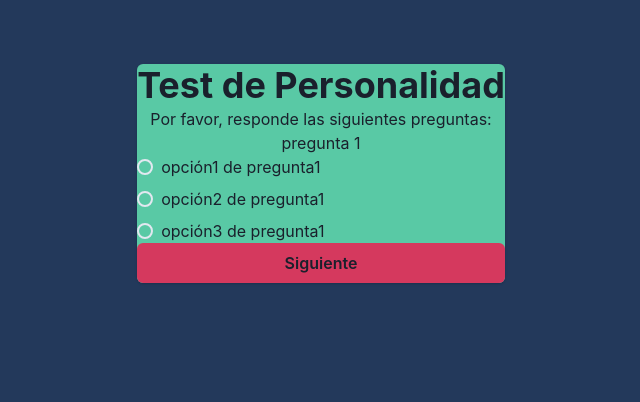
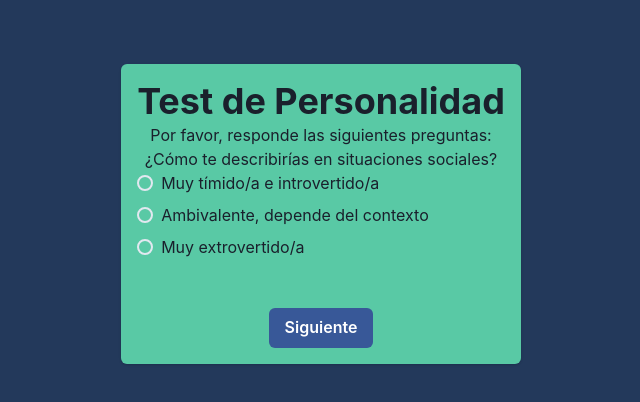
Before and after one commit to fermuzadev/wm-front-app, a React (Vite) app: page /personality in a window 1280 px wide. Shown: the top 402 px of the page, without its empty margins (319-959 px from the left). Built offline with nearby package versions, Linux system fonts and the light colour scheme.

Commit message:
personality test page working

```diff
--- a/src/mocks/preguntasPersonalidad.js
+++ b/src/mocks/preguntasPersonalidad.js
@@ -1,29 +1,92 @@
 export const preguntasPersonalidad = [
   {
     id: 0,
-    pregunta: "pregunta 1",
+    pregunta: "¿Cómo te describirías en situaciones sociales?",
     opciones: [
-      "opción1 de pregunta1",
-      "opción2 de pregunta1",
-      "opción3 de pregunta1",
+      "Muy tímido/a e introvertido/a",
+      "Ambivalente, depende del contexto",
+      "Muy extrovertido/a",
     ],
   },
   {
     id: 1,
-    pregunta: "pregunta 2",
+    pregunta: "¿Cómo manejas el estrés o la presión?",
     opciones: [
-      "opción1 de pregunta2",
-      "opción2 de pregunta2",
-      "opción3 de pregunta2",
+      "Me abrumo fácilmente",
+      "Suelo mantener la calma",
+      "Me encanta el desafío y me motiva",
     ],
   },
   {
     id: 2,
-    pregunta: "pregunta 3",
+    pregunta: "¿Qué tan organizado/a eres en tu vida diaria?",
     opciones: [
-      "opción1 de pregunta3",
-      "opción2 de pregunta3",
-      "opción3 de pregunta3",
+      "Desorganizado/a",
+      "Organizado/a en general",
+      "Muy organizado/a",
     ],
   },
+  {
+    id: 3,
+    pregunta: "¿Cómo enfrentas los cambios en tu vida?",
+    opciones: [
+      "Me cuesta adaptarme",
+      "Adaptabilidad moderada",
+      "Busco activamente nuevos desafíos y cambios",
+    ],
+  },
+  {
+    id: 4,
+    pregunta: "¿Qué tan optimista o pesimista eres por naturaleza?",
+    opciones: ["Muy pesimista", "Neutro/a o equilibrado/a", "Muy optimista"],
+  },
 ];
+{
+  /*
+¿Cómo te describirías en situaciones sociales?
+
+(1) Muy tímido/a e introvertido/a
+(2) Moderadamente reservado/a
+(3) Ambivalente, depende del contexto
+(4) Bastante extrovertido/a
+(5) Muy extrovertido/a
+
+¿Cómo manejas el estrés o la presión?
+
+(1) Me abrumo fácilmente
+(2) A veces me afecta, pero puedo manejarlo
+(3) Suelo mantener la calma
+(4) Me desempeño bien bajo presión
+(5) Me encanta el desafío y me motiva
+
+¿Qué tan organizado/a eres en tu vida diaria?
+
+(1) Desorganizado/a
+(2) Algo desorganizado/a
+(3) Organizado/a en general
+(4) Bastante organizado/a
+(5) Muy organizado/a
+
+¿Cómo enfrentas los cambios en tu vida?
+
+(1) Me cuesta adaptarme
+(2) Prefiero la estabilidad, pero puedo adaptarme
+(3) Adaptabilidad moderada
+(4) Me gusta el cambio y lo abrazo
+(5) Busco activamente nuevos desafíos y cambios
+
+¿Qué tan optimista o pesimista eres por naturaleza?
+
+(1) Muy pesimista
+(2) Moderadamente pesimista
+(3) Neutro/a o equilibrado/a
+(4) Moderadamente optimista
+(5) Muy optimista
+---
+Resulados
+
+0-8   Introvertido
+9-16  Intermedio
+17-25 Extrovertido
+*/
+}
--- a/src/pages/Personality.jsx
+++ b/src/pages/Personality.jsx
@@ -9,23 +9,39 @@ import {
   Radio,
   RadioGroup,
   Stack,
+  Spacer,
 } from "@chakra-ui/react";
 import { preguntasPersonalidad } from "../mocks/preguntasPersonalidad";
 
 export default function Personality() {
-  const [answers, setAnswers] = useState({});
+  const [result, setResult] = useState(0);
   const [counter, setCounter] = useState(0);
   const [value, setValue] = useState();
 
   // Función para manejar el envío del formulario
-  const handleSubmit = () => {
-    alert("Gracias por realizar las preguntas de Personalidad");
-    console.log(answers);
+  const handleSubmit = async () => {
+    const lastResutl = result + value;
+    await setResult(lastResutl);
+    await alert(
+      `Gracias por realizar las preguntas de Personalidad, su personalidad es: ${
+        lastResutl < 6
+          ? "Introvertido"
+          : lastResutl > 9
+          ? "Extrovertido/a"
+          : "Intermedio/a"
+      }`
+    );
   };
 
   return (
     <Center mt="5%">
-      <Card maxW={["90%", "400px"]} textAlign="center" bg="#59c9a5">
+      <Card
+        maxW={["90%", "400px"]}
+        minH="300px"
+        textAlign="center"
+        bg="#59c9a5"
+        p="1em"
+      >
         <Heading>Test de Personalidad</Heading>
         <Text>Por favor, responde las siguientes preguntas:</Text>
 
@@ -33,25 +49,43 @@ export default function Personality() {
           <Text>{preguntasPersonalidad[counter].pregunta}</Text>
           <RadioGroup value={value} onChange={(e) => setValue(parseInt(e))}>
             <Stack direction="column">
-              <Radio value={1}>
-                {preguntasPersonalidad[counter].opciones[0]}
-              </Radio>
-              <Radio value={2}>
-                {preguntasPersonalidad[counter].opciones[1]}
-              </Radio>
-              <Radio value={3}>
-                {preguntasPersonalidad[counter].opciones[2]}
-              </Radio>
+              {preguntasPersonalidad[counter].opciones.map((op) => (
+                <Radio
+                  value={
+                    preguntasPersonalidad[counter].opciones.indexOf(op) + 1
+                  }
+                  key={op}
+                >
+                  {op}
+                </Radio>
+              ))}
             </Stack>
           </RadioGroup>
         </Box>
+        <Spacer />
 
-        {counter === 2 ? (
-          <Button onClick={handleSubmit} bg="#63B31D">
+        {counter === preguntasPersonalidad.length - 1 ? (
+          <Button
+            onClick={handleSubmit}
+            colorScheme="purple"
+            size="md"
+            w="fit-content"
+            alignSelf="center"
+          >
             Enviar
           </Button>
         ) : (
-          <Button onClick={() => setCounter(counter + 1)} bg="#d5395e">
+          <Button
+            onClick={() => {
+              setCounter(counter + 1);
+              setResult(result + value);
+              setValue();
+            }}
+            colorScheme="facebook"
+            size="md"
+            w="fit-content"
+            alignSelf="center"
+          >
             Siguiente
           </Button>
         )}
```
